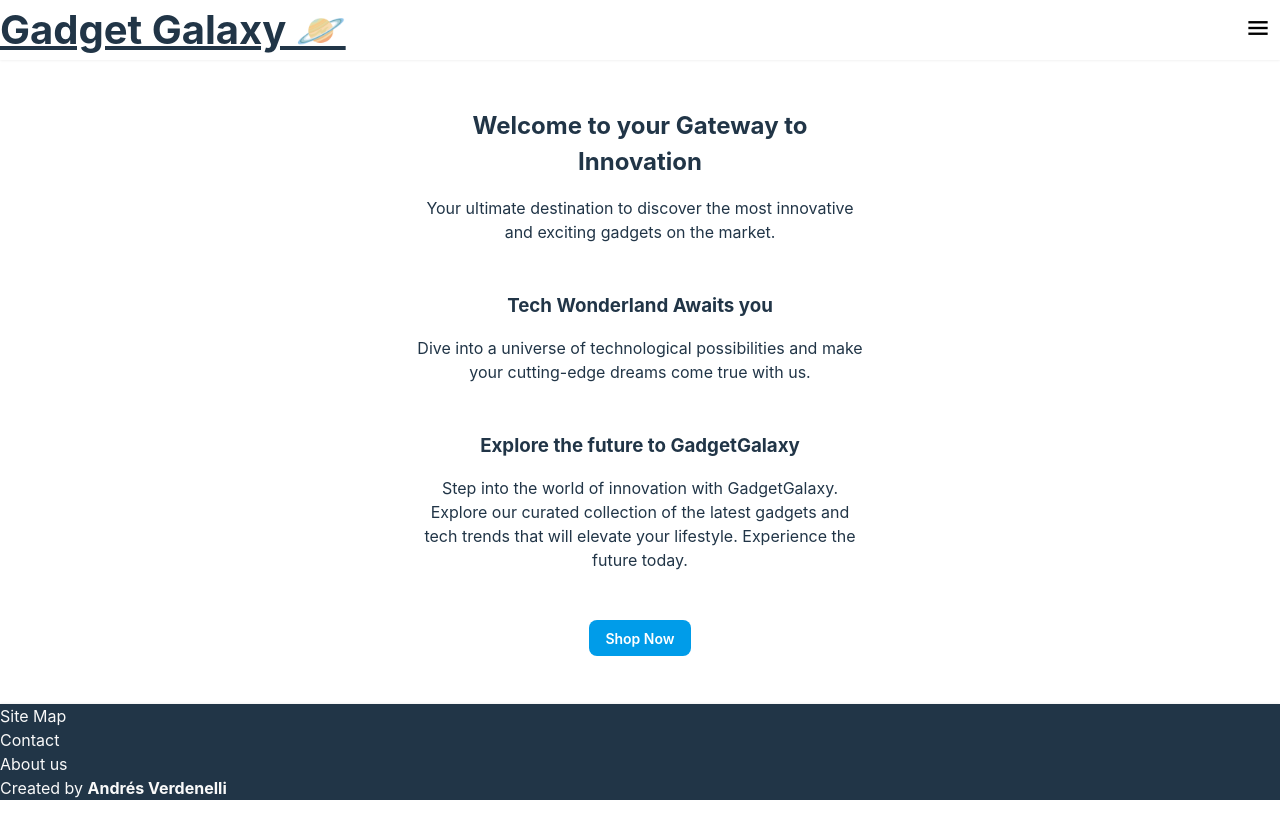
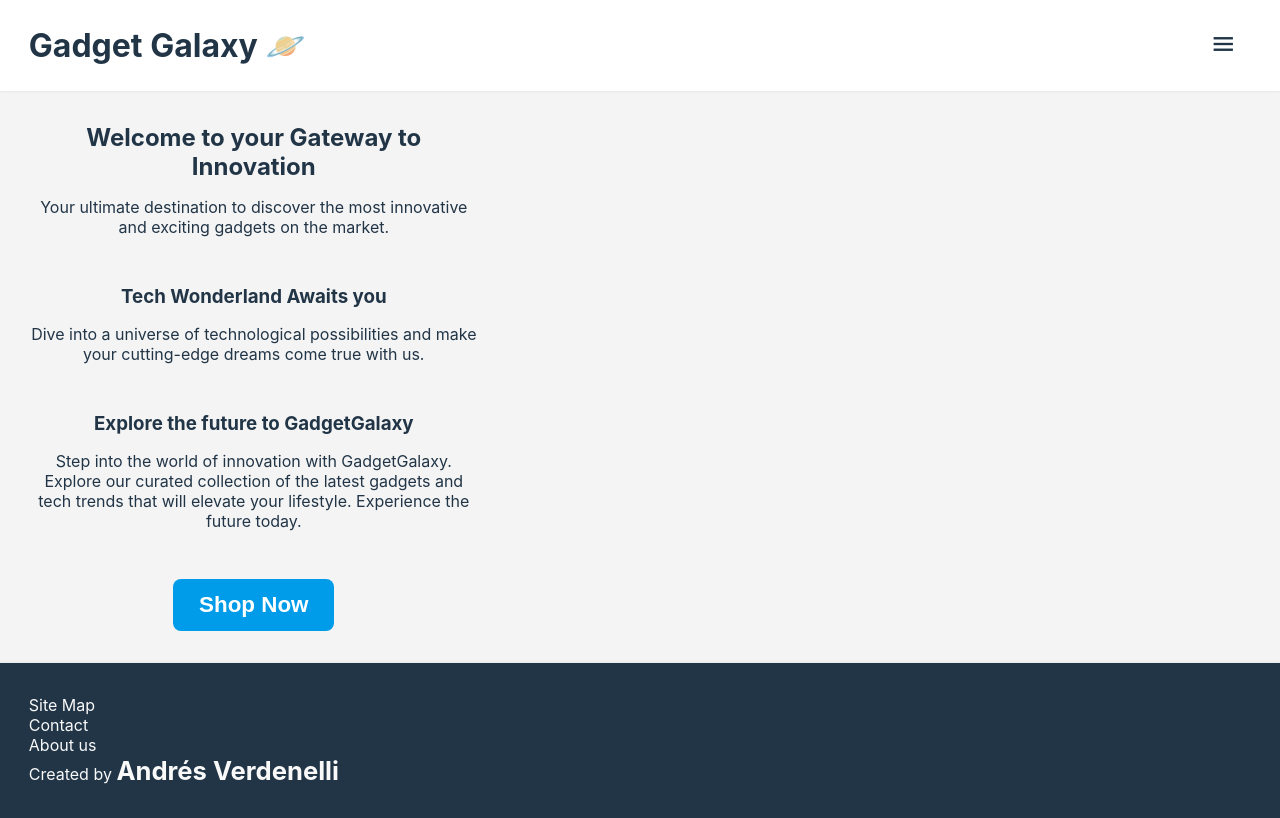
Before and after one commit to mighty-mufasa/react-eshop, a React (Vite) app: page / in a window 1280 px wide. Built offline with nearby package versions, Linux system fonts and the light colour scheme.

Commit message:
Update padding in main element and remove unused styles in App.css and index.css

```diff
--- a/src/App.css
+++ b/src/App.css
@@ -1,7 +1,3 @@
 main {
-  padding: 2rem 4rem;
-  flex: 1;
-  align-items: center;
-  align-content: center;
-  align-self: center;
+  padding: 2rem var(--lateralPadding);
 }
--- a/src/index.css
+++ b/src/index.css
@@ -1,44 +1,26 @@
 :root {
-  font-family: Inter, system-ui, Avenir, Helvetica, Arial, sans-serif;
-  line-height: 1.5;
-  font-weight: 400;
-
-  color-scheme: light dark;
-  color: rgba(255, 255, 255, 0.87);
-  background-color: #242424;
+  /* color-scheme: light dark; */
+  /* color: rgba(255, 255, 255, 0.87); */
+  /* background-color: #242424; */
 
   font-synthesis: none;
   text-rendering: optimizeLegibility;
   -webkit-font-smoothing: antialiased;
   -moz-osx-font-smoothing: grayscale;
 
-  font-size: 62.5%;
+  font-family: Inter, system-ui, Avenir, Helvetica, Arial, sans-serif;
 
   --primary: #2c73d2;
   --primaryLight: #009ce9;
   --secondary: #00d9b3;
   --secondaryLight: #8bee86;
-
   --neutralDarkest: #1a1a1a;
   --neutralDark: #213547;
-  --neutralMid: red;
+  --neutralMid: rgb(244, 244, 244);
   --neutralLight: #f9f9f9;
   --neutralLighter: #ffffff;
-
   --boxShadow: 0 0 3px rgba(0, 0, 0, 0.1);
-}
-
-html,
-body,
-#root,
-.App {
-  height: 100%;
-  display: flex;
-  flex-direction: column;
-}
-
-body {
-  font-size: 1.6rem;
+  --lateralPadding: 1.8rem;
 }
 
 * {
@@ -46,35 +28,23 @@ body {
   padding: 0;
   box-sizing: border-box;
 }
-h1 {
-  font-size: 4rem;
-  /* line-height: 4;   */
+
+body {
+  background-color: var(--neutralMid);
 }
+
 a {
   color: var(--neutralDark);
-  font-size: 1.8rem;
   font-weight: 500;
   text-decoration: none;
-  &:hover {
-    text-decoration: underline;
-  }
 }
-
-p {
-  font-size: 1.6rem;
-  font-weight: 400;
-}
-
 button {
+  color: var(--neutralDark);
   border-radius: 8px;
-  border: 1px solid transparent;
   padding: 0.8rem 1.6rem;
-  font-size: 1em;
   font-weight: 500;
-  font-family: inherit;
   background-color: var(--neutralDarkest);
   cursor: pointer;
-  transition: border-color 0.25s;
 }
 
 @media (prefers-color-scheme: light) {
```
